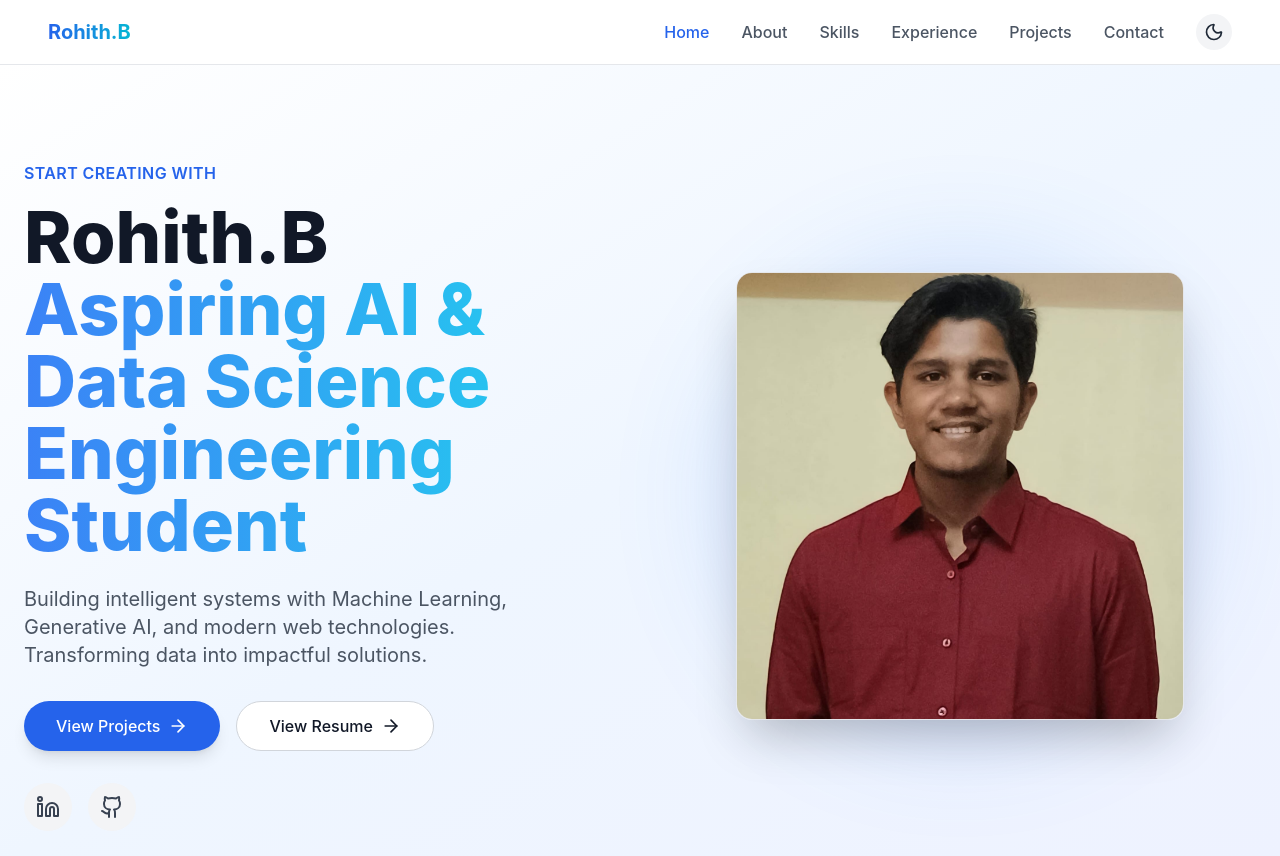
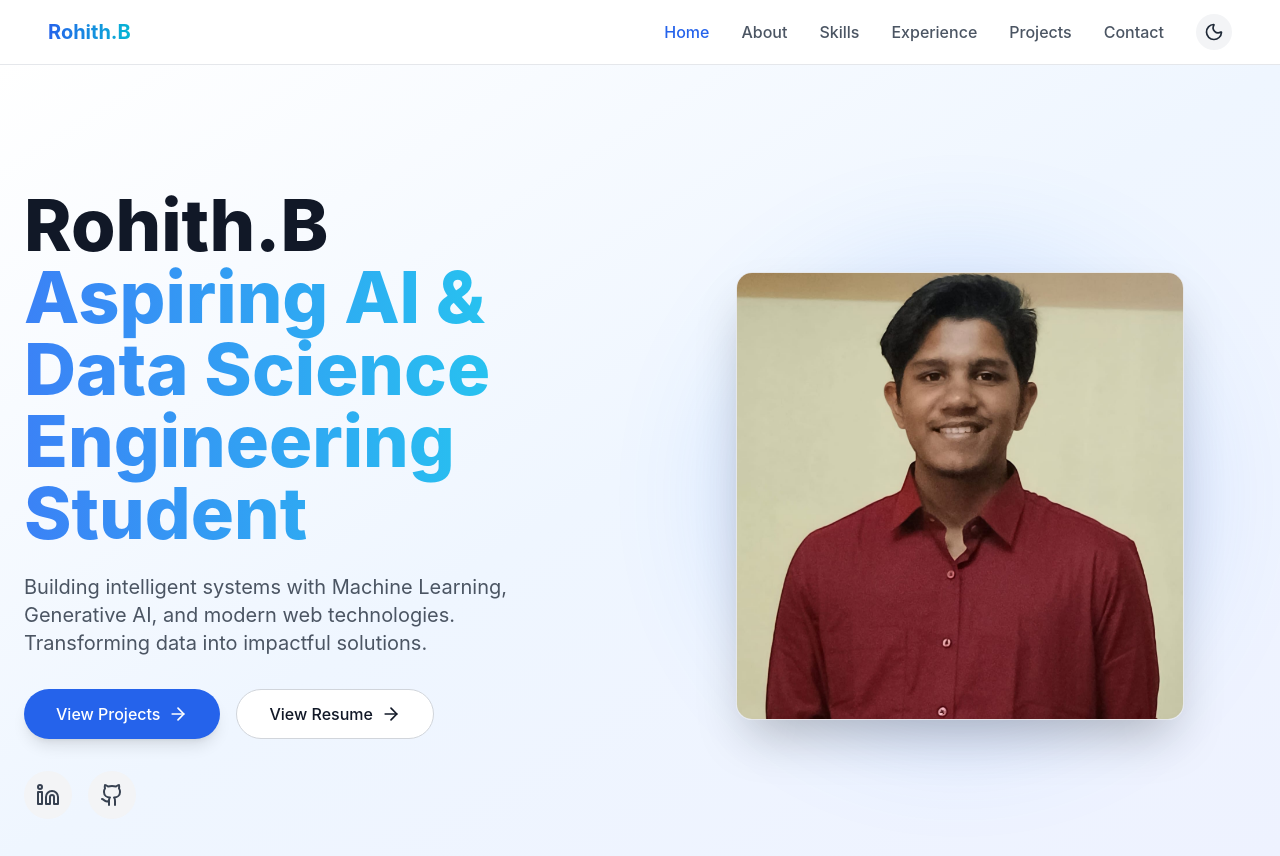
Before and after one commit to Rohith2717/rohithb_portfolio, a React (Vite) app: page / in a window 1280 px wide. Shown: the top 856 px of the page. Built offline with nearby package versions, Linux system fonts and the light colour scheme.

Commit message:
Update Hero.jsx

```diff
--- a/src/sections/Hero.jsx
+++ b/src/sections/Hero.jsx
@@ -13,9 +13,7 @@ const Hero = () => {
                     animate={{ opacity: 1, x: 0 }}
                     transition={{ duration: 0.8 }}
                 >
-                    <span className="text-blue-600 dark:text-blue-400 font-semibold tracking-wide uppercase">
-                        Start Creating With
-                    </span>
+
                     <h1 className="text-5xl md:text-7xl font-extrabold mt-4 mb-6 leading-tight">
                         <span className="block text-gray-900 dark:text-gray-100">Rohith.B</span>
                         <span className="block bg-gradient-to-r from-blue-500 to-cyan-400 bg-clip-text text-transparent">
```
